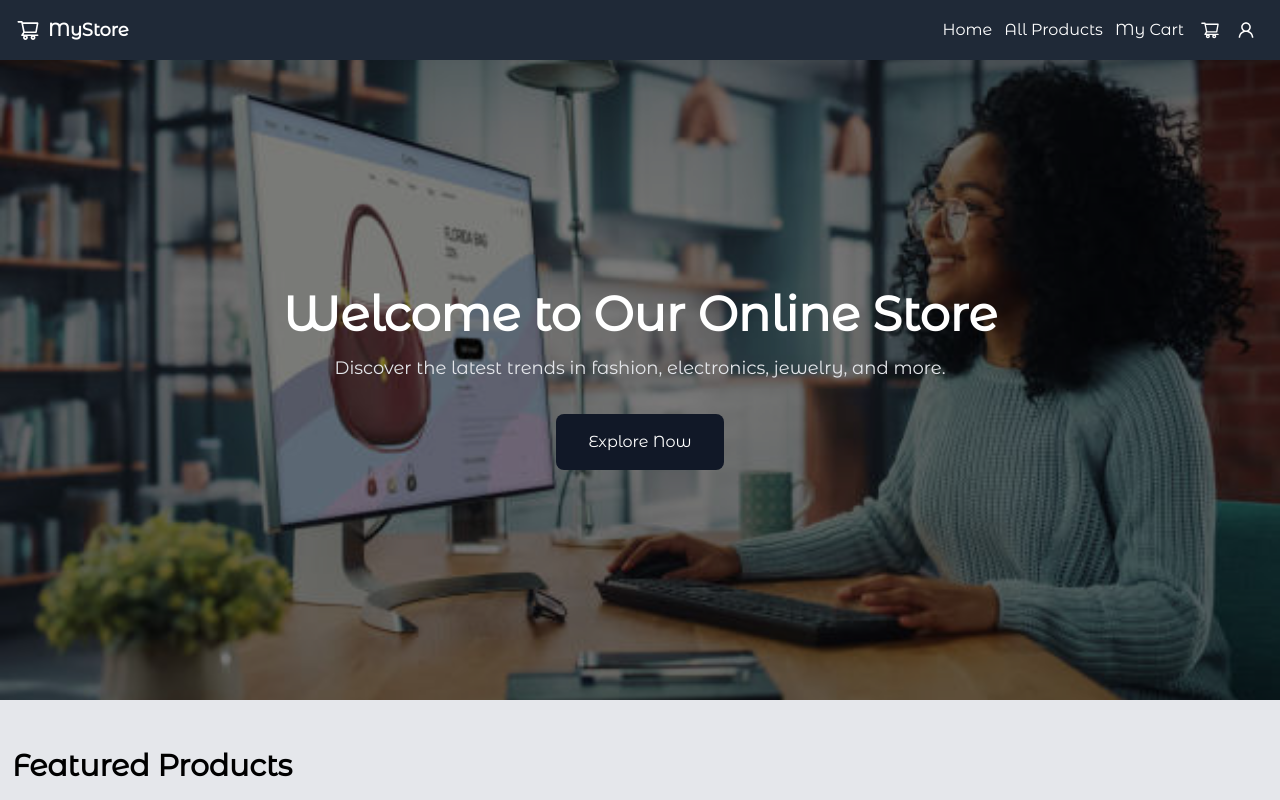
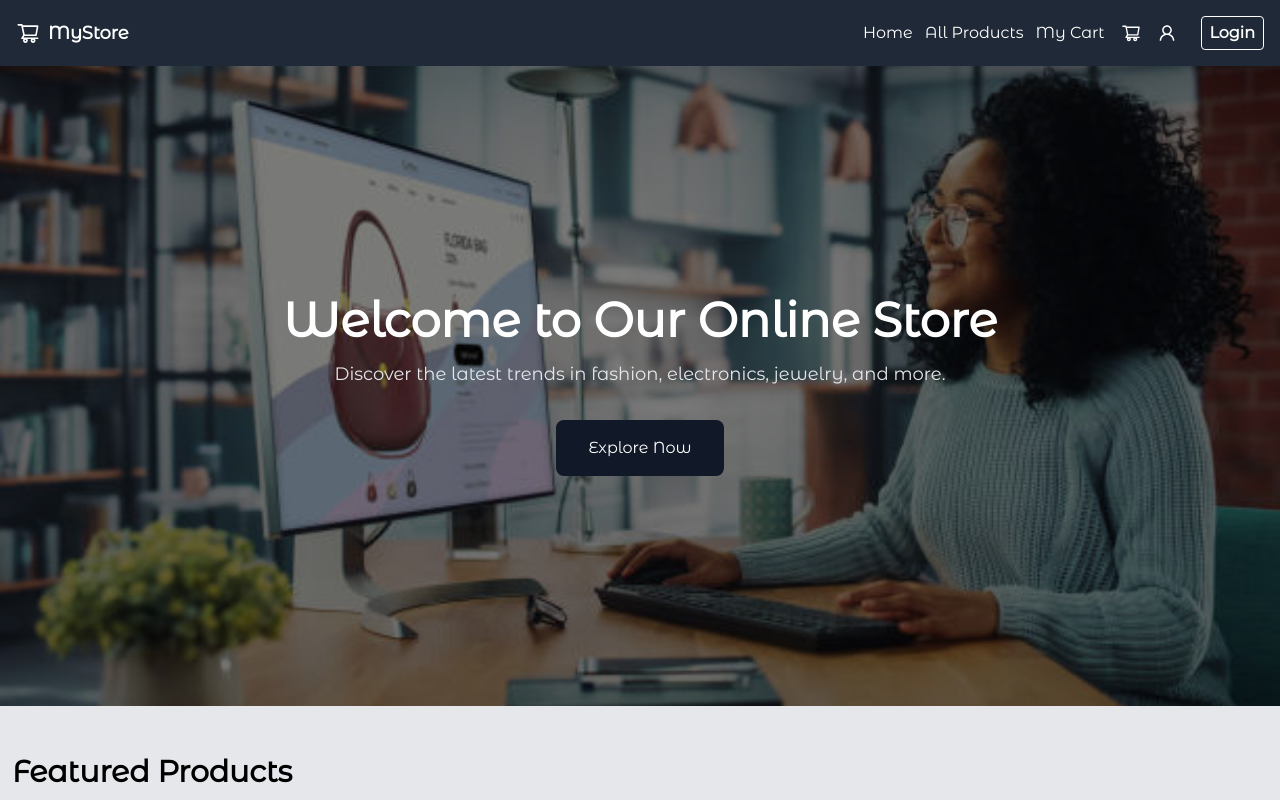
Before and after one commit to Asin-Junior-Honore/CODSOFT_E-Commerce_Website, a React (Vite) app in the folder Client/: page / in a window 1280 px wide. Shown: the top 800 px of the page. Built offline with nearby package versions, Linux system fonts and the light colour scheme; no server answers.

Commit message:
login button added

```diff
--- a/Client/src/components/Navbar.tsx
+++ b/Client/src/components/Navbar.tsx
@@ -22,13 +22,24 @@ const UserIcon: React.FC<{ username: string; token: string; onLogout: () => void
             <span className="text-white">{username}</span>
         </div>
         {
-            token && (
+            token ? (
                 <button
                     onClick={onLogout}
                     className="bg-transparent lg:block hidden hover:bg-gray-600 text-white font-semibold hover:text-white py-1 px-2 border border-white rounded"
                 >
                     Logout
                 </button>
+            ) : (
+
+                <>
+                    <a
+                        href="/login"
+                        className="bg-transparent lg:block hidden hover:bg-gray-600 text-white font-semibold hover:text-white py-1 px-2 border border-white rounded"
+                    >
+                        Login
+                    </a>
+                </>
+
             )
         }
     </>
```
